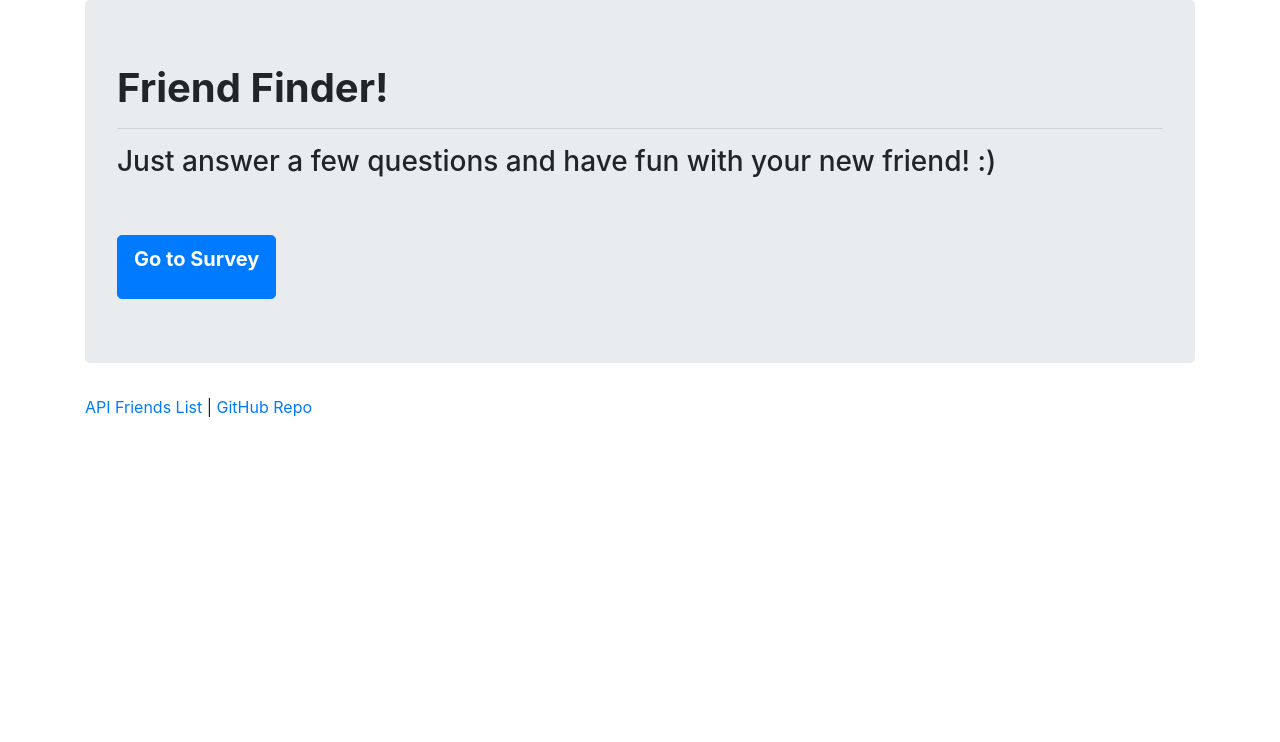
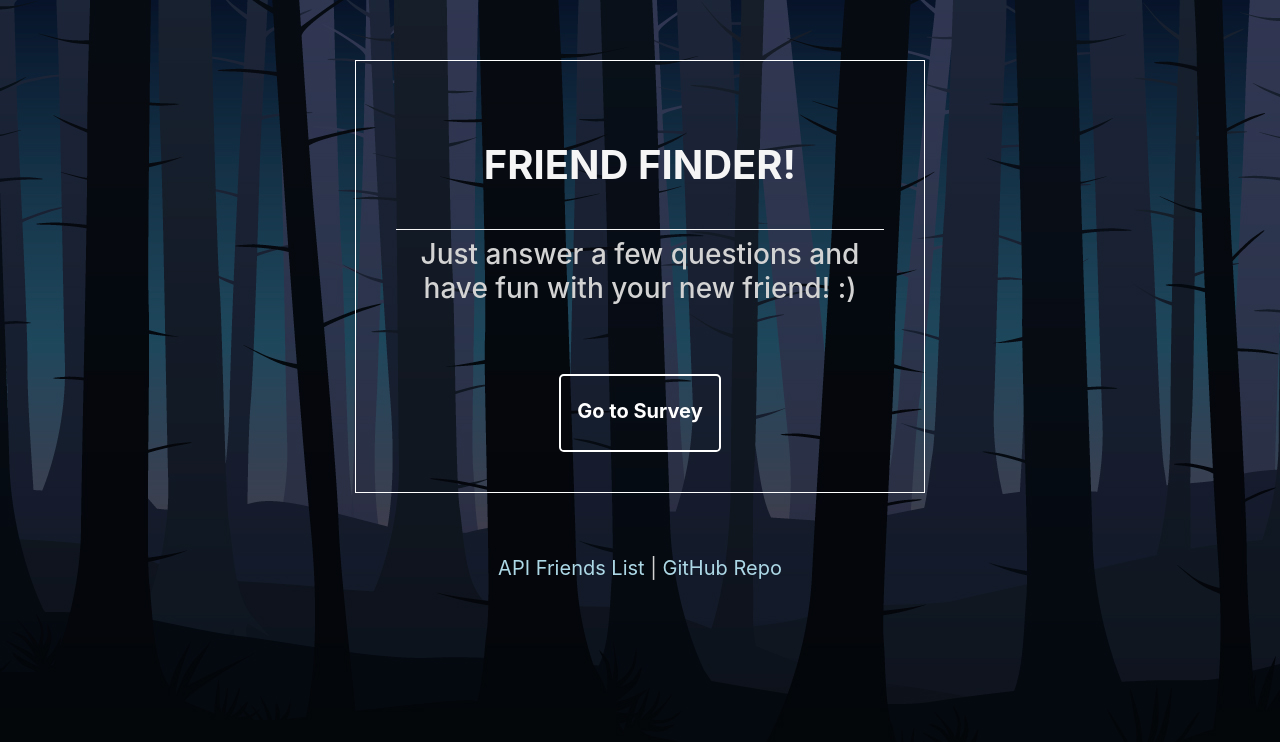
Before and after one commit to caam123/friendF, a website: page app/public/home.html in a window 1280 px wide. Drawn offline with nearby package versions, Linux system fonts and the light colour scheme.

Commit message:
adding styles

```diff
--- a/app/public/home.html
+++ b/app/public/home.html
@@ -1,36 +1,40 @@
 <!DOCTYPE html>
 <html lang="en">
+
 <head>
     <meta charset="UTF-8">
     <meta name="viewport" content="width=device-width, initial-scale=1.0">
     <meta http-equiv="X-UA-Compatible" content="ie=edge">
-    <link rel="stylesheet" href="https://stackpath.bootstrapcdn.com/bootstrap/4.3.1/css/bootstrap.min.css" integrity="sha384-ggOyR0iXCbMQv3Xipma34MD+dH/1fQ784/j6cY/iJTQUOhcWr7x9JvoRxT2MZw1T" crossorigin="anonymous">
-    <script src="https://code.jquery.com/jquery-3.3.1.slim.min.js" integrity="sha384-q8i/X+965DzO0rT7abK41JStQIAqVgRVzpbzo5smXKp4YfRvH+8abtTE1Pi6jizo" crossorigin="anonymous"></script>
+    <link rel="stylesheet" href="https://stackpath.bootstrapcdn.com/bootstrap/4.3.1/css/bootstrap.min.css"
+        integrity="sha384-ggOyR0iXCbMQv3Xipma34MD+dH/1fQ784/j6cY/iJTQUOhcWr7x9JvoRxT2MZw1T" crossorigin="anonymous">
+    <link rel="stylesheet" href="/styles.css" type="text/css">
+    <script src="https://code.jquery.com/jquery-3.3.1.slim.min.js"
+        integrity="sha384-q8i/X+965DzO0rT7abK41JStQIAqVgRVzpbzo5smXKp4YfRvH+8abtTE1Pi6jizo" crossorigin="anonymous">
+    </script>
 
 
     <title>Friend Finder!</title>
 </head>
+
 <body>
     <main class="container">
-        <div class="row">
-            <div class="col-sm-12">
-                <div class="jumbotron">
-                    <h1><strong>Friend Finder!</strong></h1>
-                    <hr>
-                    <h3>Just answer a few questions and have fun with your new friend! :)</h3>
-                    <br>
-                    <br>
-                    <a href="/survey"><button type="button" class="btn btn-lg btn-primary">
+        <div class="row main-row justify-content-center">
+            <div class="textbox col-sm-12 col-md-6 align-self-center">
+                <h1><strong>Friend Finder!</strong></h1>
+                <h3>Just answer a few questions and have fun with your new friend! :)</h3>
+                <br>
+                <br>
+                <a href="/survey"><button id="goSurvey"type="button" class="btn btn-lg btn-primary">
                         <p> <strong>Go to Survey</strong></p>
                     </button></a>
-                </div>
+            </div>
+            <div class="col-sm-12 text-center">
+                <a href="/api/friends">
+                    <p class="linksRepos">API Friends List
+                </a> | <a href="https://github.com/caam123/friendF">GitHub Repo</a> </p>
             </div>
         </div>
-            <div class="row">
-                <div class="col-sm-12">
-                <a href="/api/friends"><p>API Friends List</a>  | <a href="https://github.com/caam123/friendF">GitHub Repo</a> </p>
-                </div>
-            </div>
     </main>
 </body>
+
 </html>
--- a/app/public/styles.css
+++ b/app/public/styles.css
@@ -1,6 +1,9 @@
 body{
-    background-color:rgb(24, 0, 54);
+    background-image: url("img/bcg2.jpg");
+    background-repeat: no-repeat, repeat;
+    background-size:cover;
     color:lightgray;
+    font-size: 20px;
 }
 
 h1{
@@ -31,3 +34,31 @@ h5{
 #friendPhoto{
     width:100%;
 }
+
+.main-row{
+    height: 90vh;
+}
+
+.textbox{
+    width:auto;
+    border:1px solid white;
+    padding:2em;
+    text-align: center;
+}
+
+
+.linksRepos a{
+    color:lightblue;
+    text-decoration: none;
+}
+
+.linksRepos a:hover{
+    color:cyan;
+    transition:5ms ease-in;
+}
+
+#goSurvey{
+    background-color: transparent;
+    padding-top:20px;
+    border: 2px solid white;
+}
```
Also changed, not shown: app/public/img/bcg2.jpg (added).
